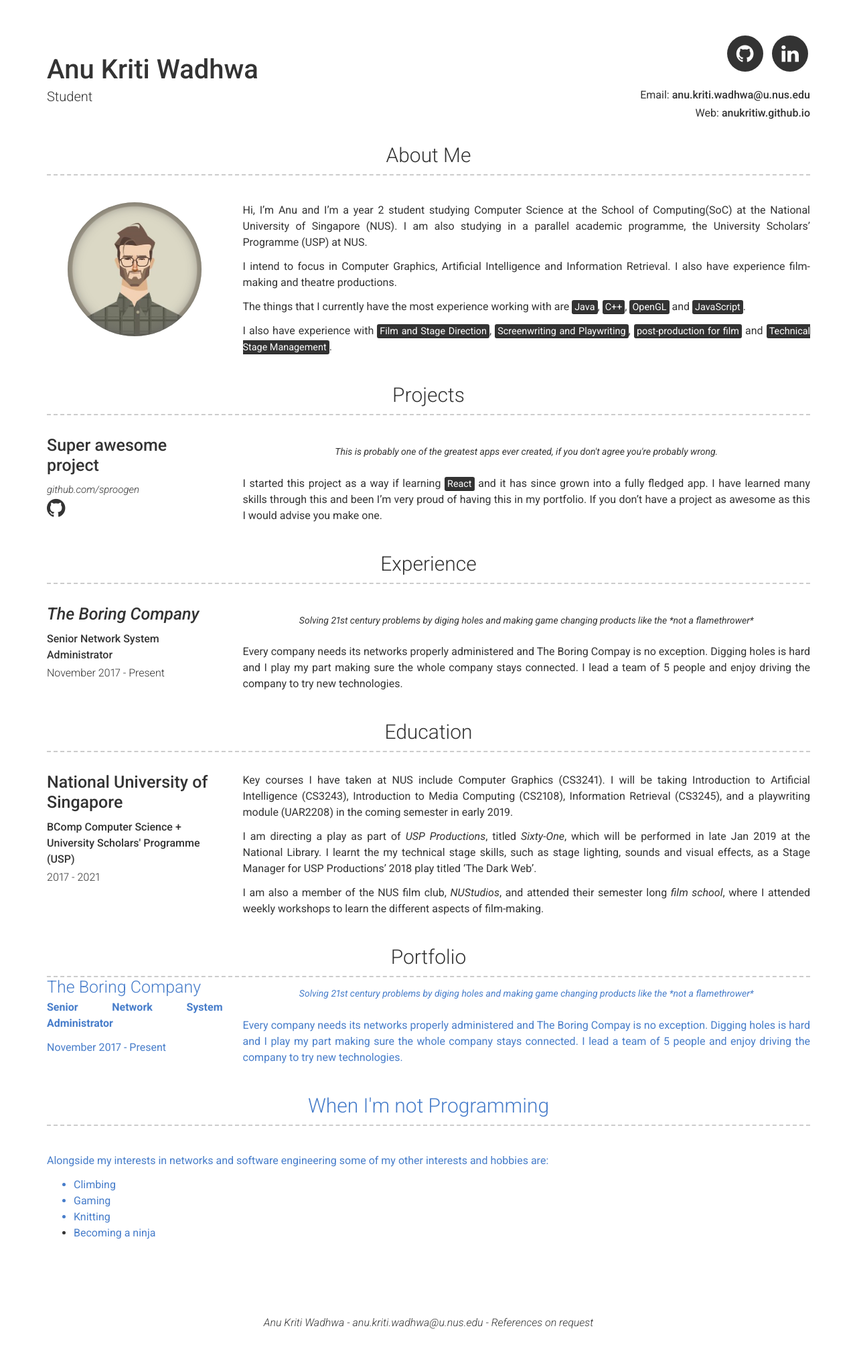
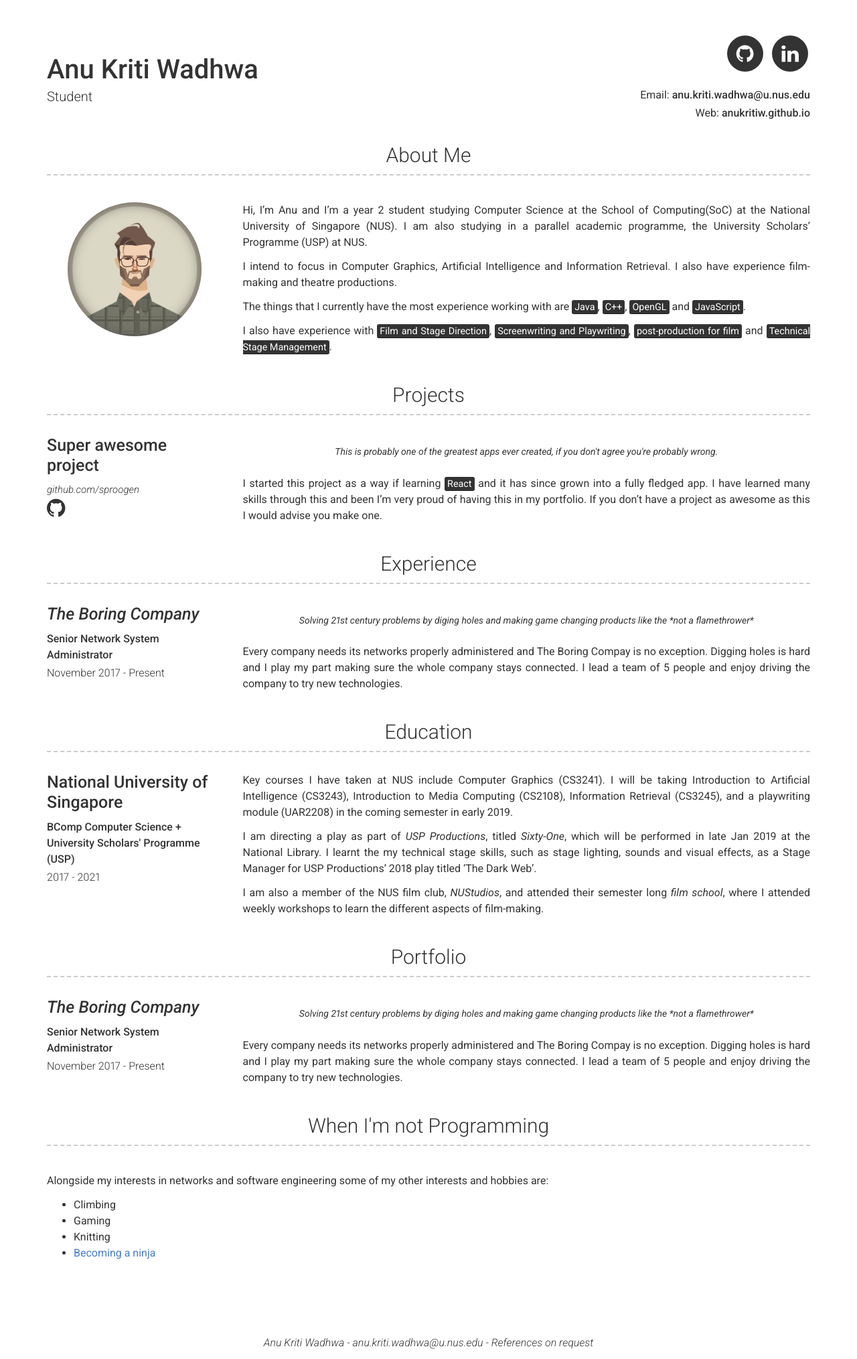
Before and after one commit to AnuKritiW/modern-resume-theme-site, a Jekyll site: the page built from index.md, in a window 1280 px wide. Shown: the whole page at 67% size. Built offline with Jekyll 4.4.1, drawn with Linux system fonts in a browser that asks for light colours; before the commit the page ends 1999 px from its top, so only the background shows below that.

Commit message:
edited portflio

```diff
--- a/_data/portfolio.yml
+++ b/_data/portfolio.yml
@@ -1,6 +1,6 @@
-- name: The Boring Company
+- company: The Boring Company
   link: boringcompany.com
-  role: Senior Network System Administrator
+  job_title: Senior Network System Administrator
   dates: November 2017 - Present
   quote: >
    Solving 21st century problems by diging holes and making game changing products like the *not a flamethrower*
--- a/_includes/portfolio.html
+++ b/_includes/portfolio.html
@@ -1,25 +1,25 @@
 <div class="container experience-container">
-  <h3>{{ site.portfolio_title | default: "Portfolio" }}</h3>
-  {% for portfolio in site.data.portfolio %}
-    <div class="row clearfix portfolio">
+  <h3>{{ site.portfolio_title | default: "Experience" }}</h3>
+  {% for experience in site.data.experience %}
+    <div class="row clearfix experience">
       <div class="col-xs-12 col-sm-4 col-md-3 col-print-12 left-column">
         <h4 class="name">
-          {%- if portfolio.link -%}
-            <a href="http://{{ portfolio.link }}" target="_blank">
+          {%- if experience.link -%}
+            <a href="http://{{ experience.link }}" target="_blank">
           {%- endif -%}
-            {{ portfolio.name }}
-          {%- if portflio.link -%}
+            {{ experience.company }}
+          {%- if experience.link -%}
             </a>
           {%- endif -%}
           </h4>
-        <p><b>{{ portfolio.role }}</b></p>
-        <p>{{ portfolio.dates }}</p>
+        <p><b>{{ experience.job_title }}</b></p>
+        <p>{{ experience.dates }}</p>
       </div>
       <div class="col-xs-12 col-sm-8 col-md-9 col-print-12">
-        {%- if portfolio.quote -%}
-          <p class="quote">{{ portfolio.quote }}</p>
+        {%- if experience.quote -%}
+          <p class="quote">{{ experience.quote }}</p>
         {%- endif -%}
-        {{ portfolio.description | strip | markdownify }}
+        {{ experience.description | strip | markdownify }}
       </div>
     </div>
   {% endfor %}
```
